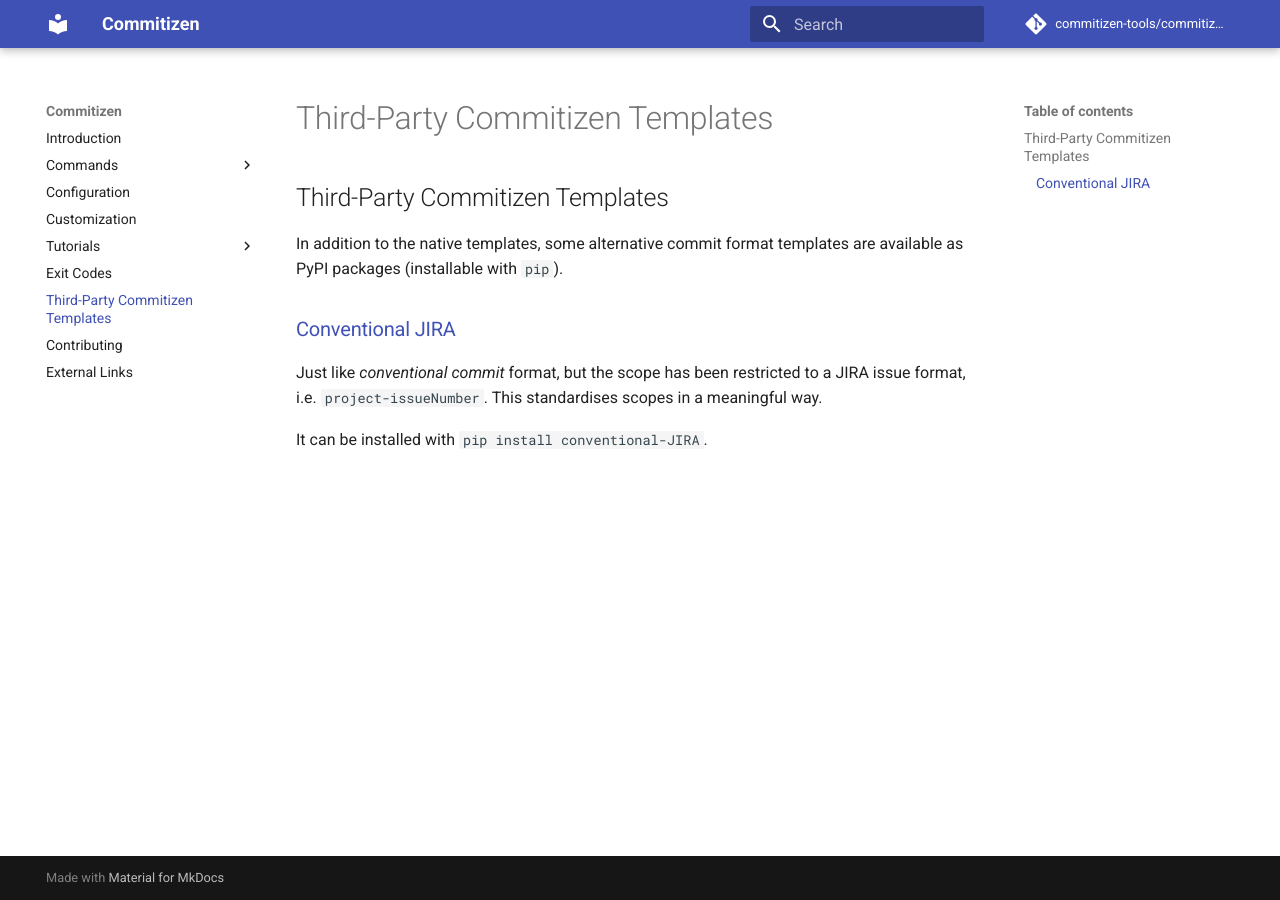
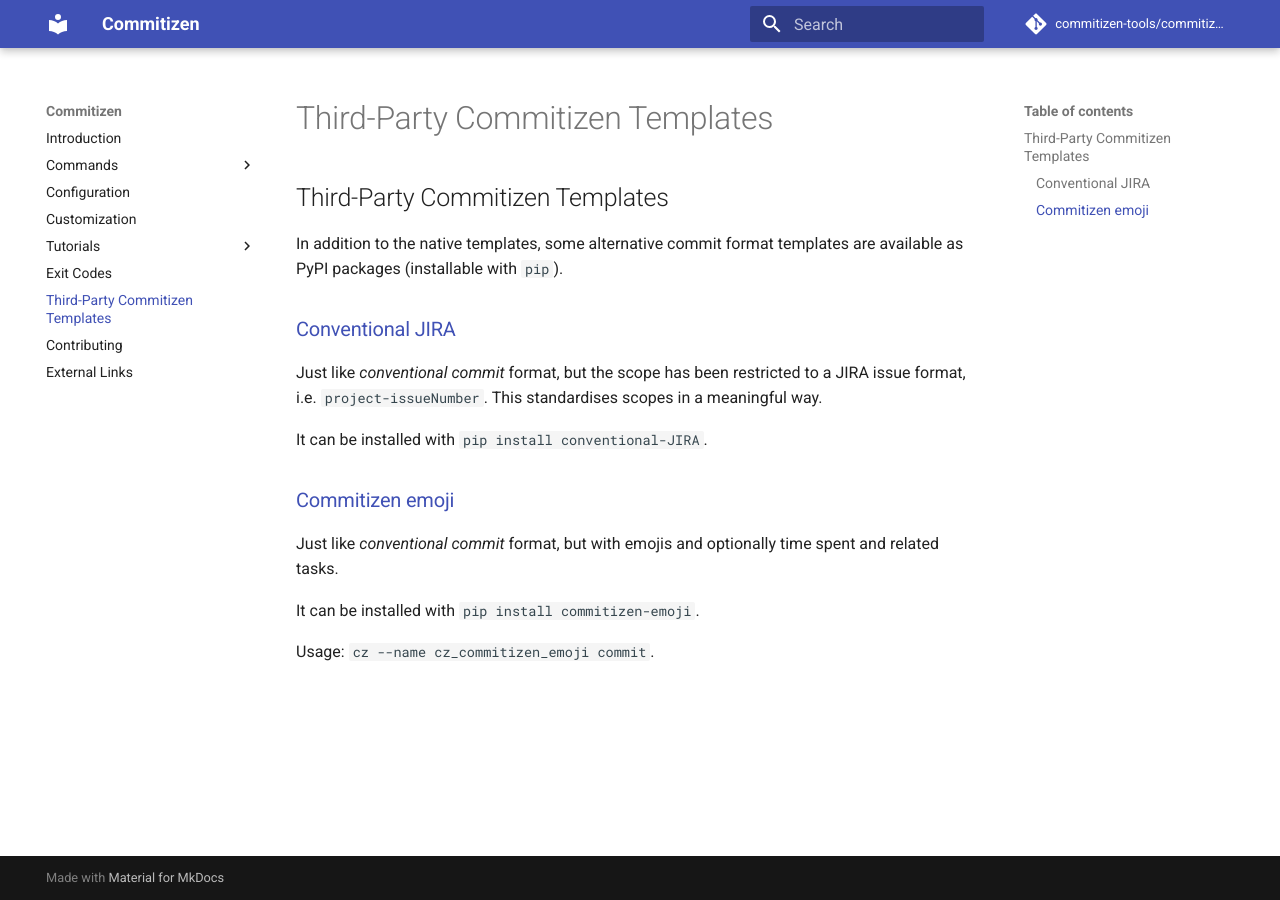
Before and after one commit to commitizen-tools/commitizen, an MkDocs documentation site: the page built from docs/third-party-commitizen.md, in a window 1280 px wide. Built offline with MkDocs 1.6.1 and Material for MkDocs 9.7.7, drawn with Linux system fonts in a browser that asks for light colours; comment, search, counter and statistics services are not loaded.

Commit message:
docs(3rd-party): new template

```diff
--- a/docs/third-party-commitizen.md
+++ b/docs/third-party-commitizen.md
@@ -10,3 +10,11 @@
 meaningful way.
 
 It can be installed with `pip install conventional-JIRA`.
+
+### [Commitizen emoji](https://pypi.org/project/commitizen-emoji/)
+
+Just like *conventional commit* format, but with emojis and optionally time spent and related tasks.
+
+It can be installed with `pip install commitizen-emoji`.
+
+Usage: `cz --name cz_commitizen_emoji commit`.
```
